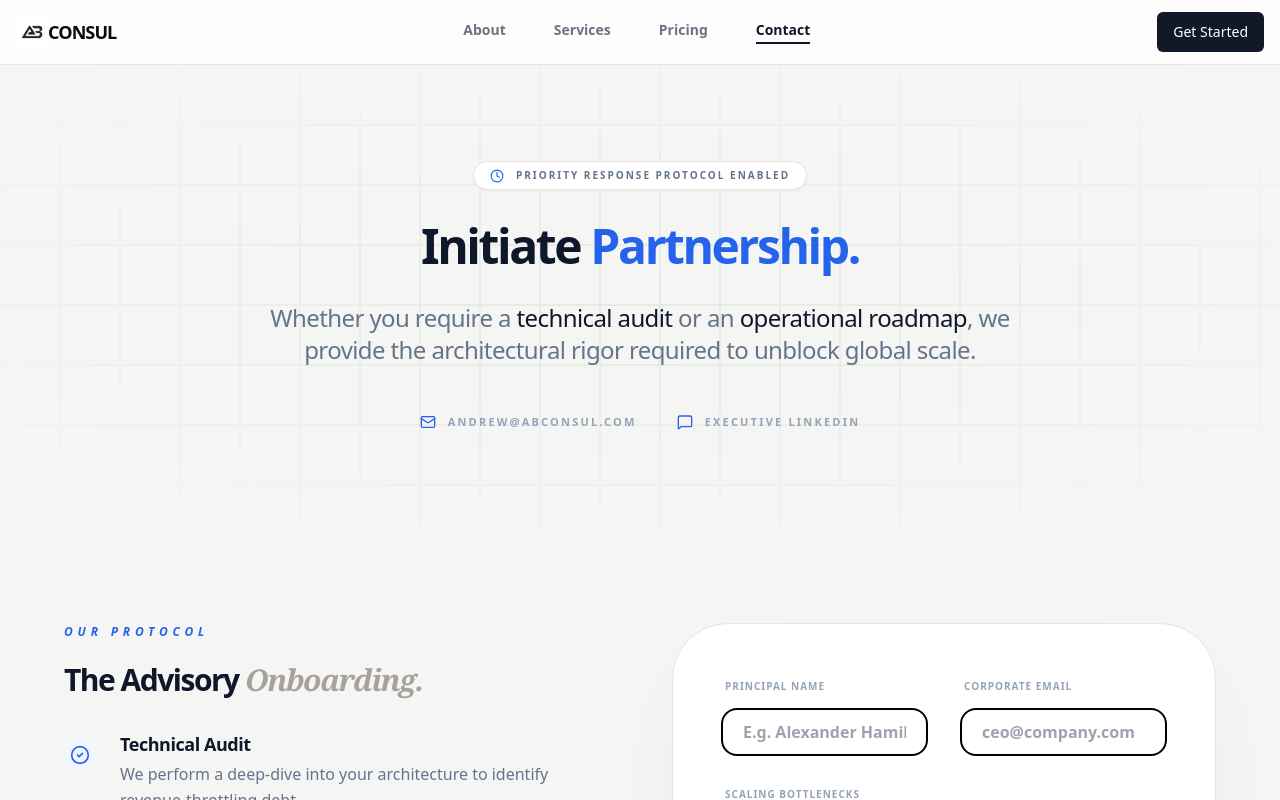
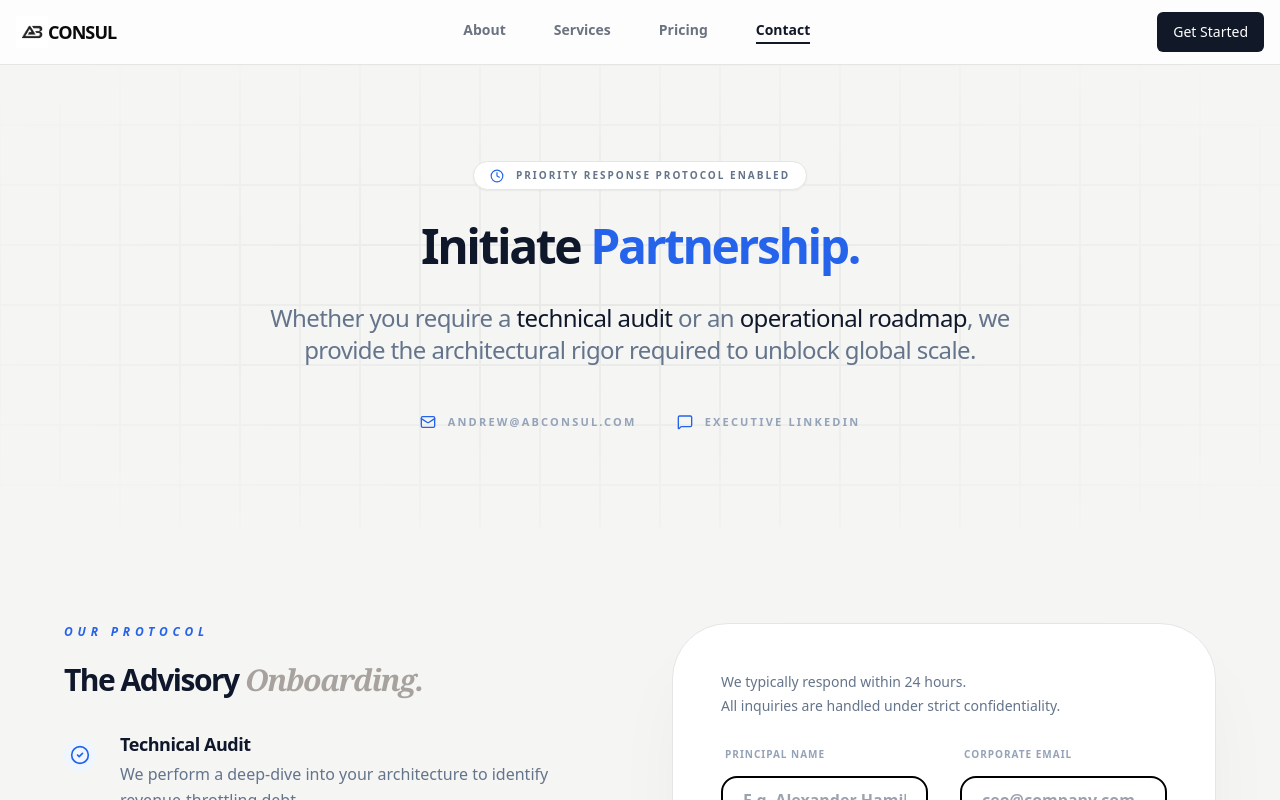
Before and after one commit to l-tting/ab-consul, a Next.js app in the folder my-app/: page /contact in a window 1280 px wide. Shown: the top 800 px of the page. Built offline with nearby package versions, Linux system fonts and the light colour scheme.

Commit message:
c-form final piece --f/c

```diff
--- a/my-app/src/components/ContactBody.jsx
+++ b/my-app/src/components/ContactBody.jsx
@@ -98,6 +98,13 @@ export default function ContactBody() {
                 <p className="text-slate-500 font-medium max-w-xs">Our principals have been notified. Expect a strategic response within 24 hours.</p>
               </div>
             ) : (
+              <>
+                {/* Trust & Info Lines */}
+                <div className="mb-6 text-sm text-slate-500 font-medium space-y-1">
+                  <p>We typically respond within 24 hours.</p>
+                  <p>All inquiries are handled under strict confidentiality.</p>
+                </div>
+
                 <form className="space-y-6" onSubmit={handleSubmit}>
                   {error && <p className="text-red-500 font-bold text-xs uppercase tracking-widest">{error}</p>}
 
@@ -125,6 +132,7 @@ export default function ContactBody() {
                     {isPending ? <Loader2 className="w-6 h-4 animate-spin" /> : <span>Initiate Consultation</span>}
                   </button>
                 </form>
+              </>
             )}
           </div>
 
```
Lines whose indentation alone changed are shown as unchanged.
